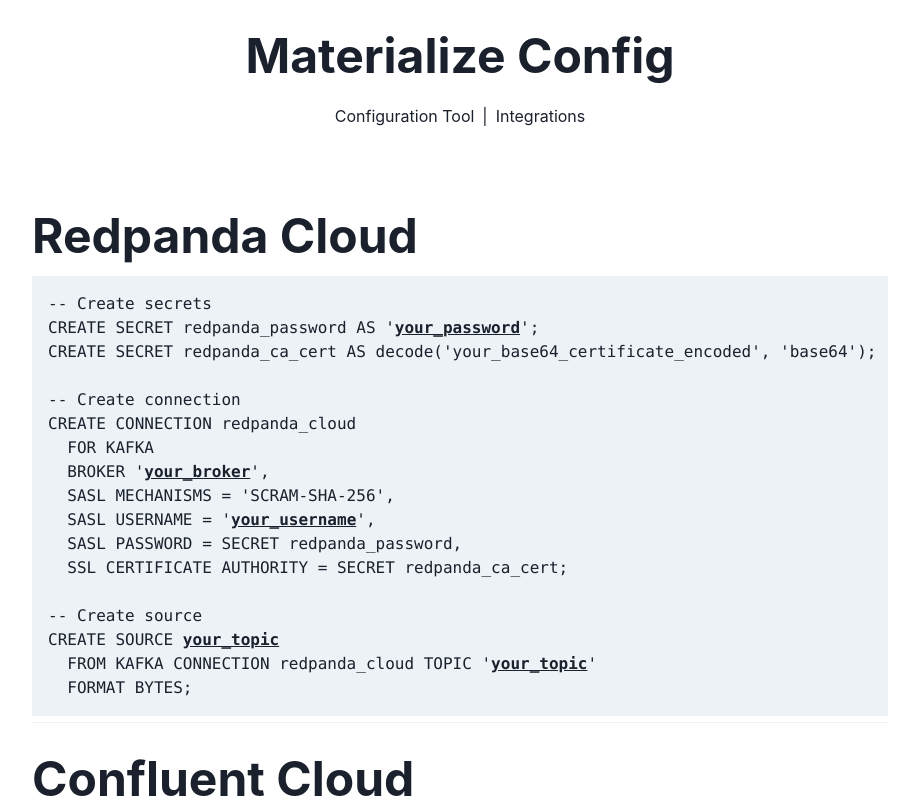
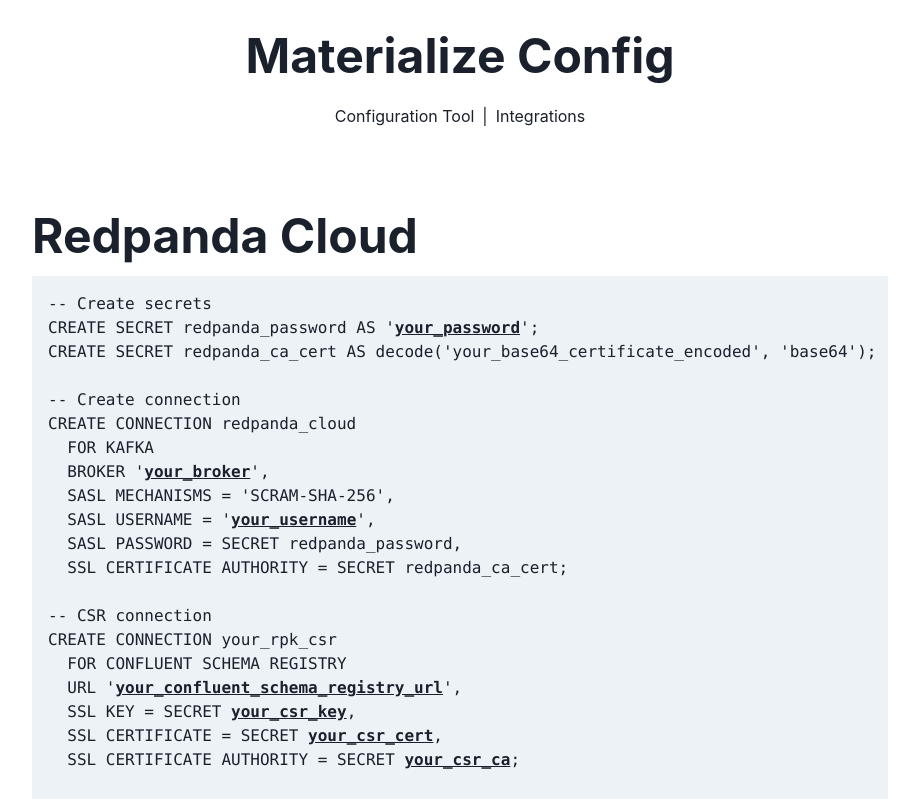
Before and after one commit to bobbyiliev/materialize-config, a React (Create React App) app: page /integrations in a window 1280 px wide. Shown: the top 799 px of the page, without its empty margins (180-1099 px from the left). Built offline with nearby package versions, Linux system fonts and the light colour scheme.

Commit message:
Add CSR to redpanda snippets

```diff
--- a/src/components/integrations/RedpandaCloud.tsx
+++ b/src/components/integrations/RedpandaCloud.tsx
@@ -23,6 +23,14 @@
                 &nbsp; SASL PASSWORD = SECRET redpanda_password, <br />
                 &nbsp; SSL CERTIFICATE AUTHORITY = SECRET redpanda_ca_cert; <br />
                 <br />
+                -- CSR connection <br />
+                CREATE CONNECTION your_rpk_csr <br />
+                &nbsp; FOR CONFLUENT SCHEMA REGISTRY <br />
+                &nbsp; URL '<strong><u>your_confluent_schema_registry_url</u></strong>', <br />
+                &nbsp; SSL KEY = SECRET <strong><u>your_csr_key</u></strong>, <br />
+                &nbsp; SSL CERTIFICATE = SECRET <strong><u>your_csr_cert</u></strong>, <br />
+                &nbsp; SSL CERTIFICATE AUTHORITY = SECRET <strong><u>your_csr_ca</u></strong>; <br />
+                <br />
                 -- Create source <br />
                 CREATE SOURCE <strong><u>your_topic</u></strong> <br />
                 &nbsp; FROM KAFKA CONNECTION redpanda_cloud TOPIC '<strong><u>your_topic</u></strong>' <br />
```
